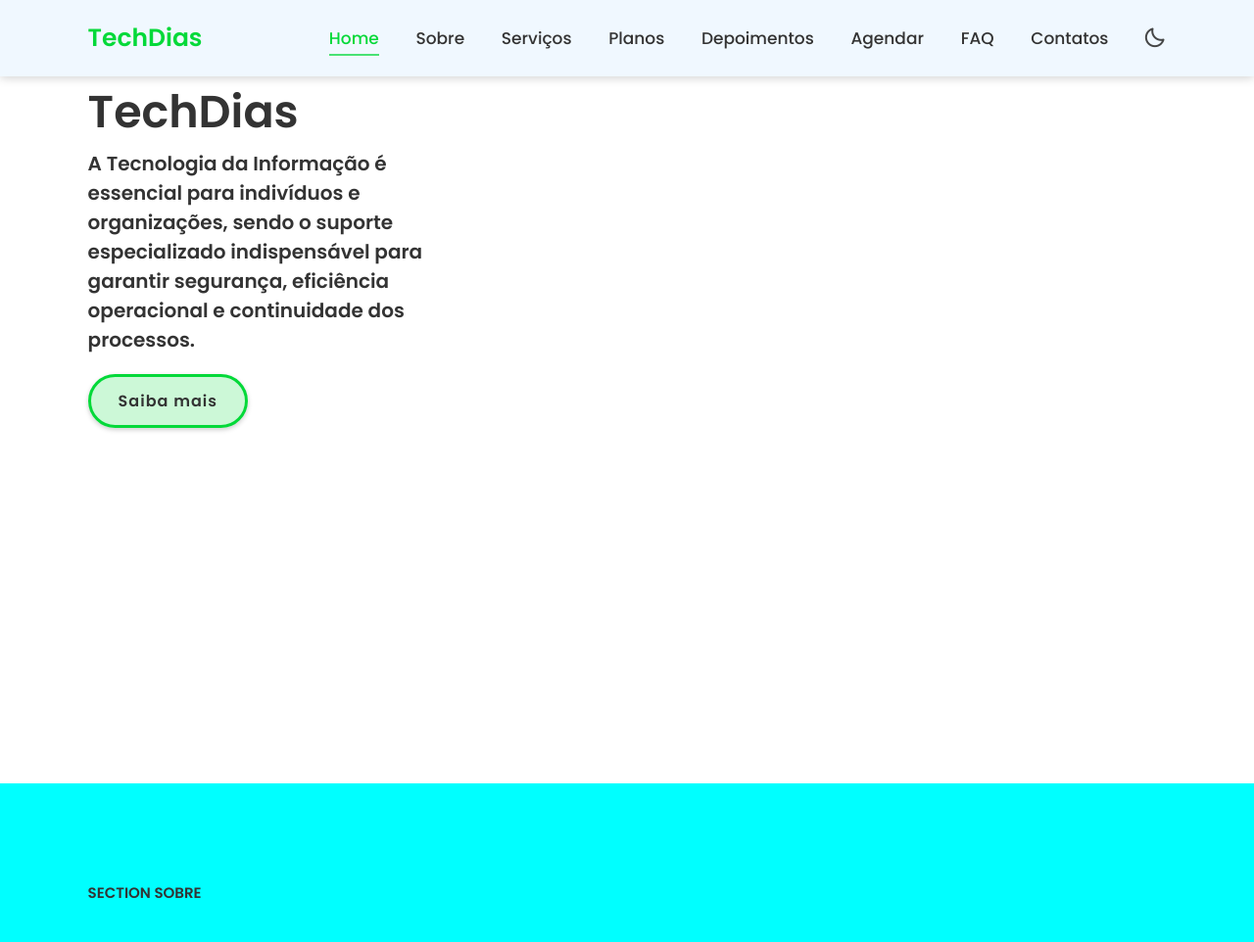
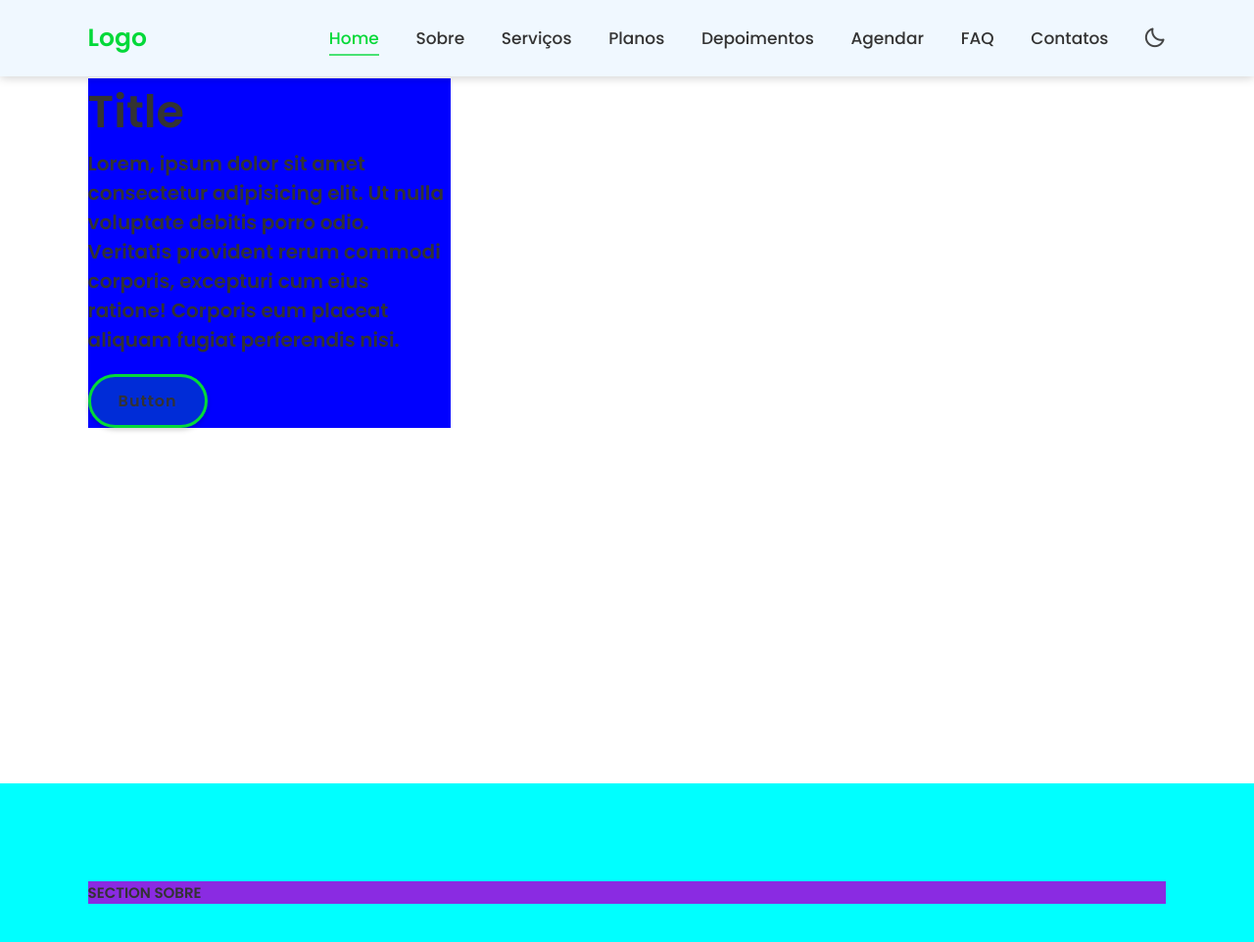
Before and after one commit to ogabrieldias/techdias2, a plain HTML site: page index.html in a window 1280 px wide. Shown: the top 962 px of the page at 98% size. Drawn offline with nearby package versions, Linux system fonts and the light colour scheme.

Commit message:
Update code

```diff
--- a/index.html
+++ b/index.html
@@ -36,7 +36,7 @@
 <body>
 
     <header class="header"> <!-- Class Design header -->
-    <a href="#home" class="logo">TechDias</a> <!-- Class logo | /logo -->
+    <a href="#home" class="logo">Logo</a> <!-- Class logo | /logo -->
         <nav class="navbar"> <!-- Class navbar -->
             <a href="#home" class="active" >Home</a> <!-- ID home | /home & Class active -->
             <a href="#sobre">Sobre</a> <!-- ID About -->
@@ -49,24 +49,24 @@
         </nav> <!-- /navbar-->
 
         <div class='bx bx-moon' id="darkMode-icon"></div>
+        <div class="bx bx-menu" id="menu-icon"></div>
 
-        <div class="bx bx-menu" id="menu-icon"></div>
     </header> <!-- Class /Design header -->
 
     <section class="home" id="home"> <!--Class home | ID home -->
-        <div class="home-content"> <!-- Class home-content -->
+        <div class="home-content" style="background-color: blue;"> <!-- Class home-content -->
             <!-- efeito cylinder-effect -->
 
-            <h1>TechDias</h1>
-            <p>A Tecnologia da Informação é essencial para indivíduos e organizações, sendo o suporte especializado indispensável para garantir segurança, eficiência operacional e continuidade dos processos.</p>
-            <a href="" download="" class="btn">Saiba mais</a>  <!-- Class btn -->
+            <h1>Title</h1>
+            <p>Lorem, ipsum dolor sit amet consectetur adipisicing elit. Ut nulla voluptate debitis porro odio. Veritatis provident rerum commodi corporis, excepturi cum eius ratione! Corporis eum placeat aliquam fugiat perferendis nisi.</p>
+            <a href="" download="" class="btn">Button</a>  <!-- Class btn -->
 
 
     </section> <!-- Class /home | ID /home -->
 
 
     <section class="sobre" id="sobre" style="background-color: aqua;"> <!-- Class sobre | ID sobre  -->
-        <h1>SECTION SOBRE</h1>
+        <div class="container_titulo" style="background-color: blueviolet; width: 100%;"><h1>SECTION SOBRE</h1></div>
     </section> <!-- Class /sobre | ID /sobre  -->
 
     <section class="serviços" id="serviços" style="background-color: red;"> <!-- Class serviços | ID serviços -->
--- a/js/pages/home.js
+++ b/js/pages/home.js
@@ -1,8 +1,3 @@
-// Adiciona a classe sticky ao header no carregamento da página
-window.onload = () => {
-  header.classList.add('sticky');
-};
-
 // Seleciona elementos importantes
 const menuIcon = document.querySelector('#menu-icon');
 const navbar = document.querySelector('.navbar');
@@ -10,6 +5,12 @@ const navLinks = document.querySelectorAll('header nav a');
 const sections = document.querySelectorAll('section');
 const header = document.querySelector('.header');
 const darkModeIcon = document.querySelector('#darkMode-icon');
+
+
+// Cor da letra doo header
+window.onload = () => {
+  header.classList.add('sticky');
+};
 
 // Evento de clique no menu icon para abrir/fechar navbar
 menuIcon.onclick = () => {
```
